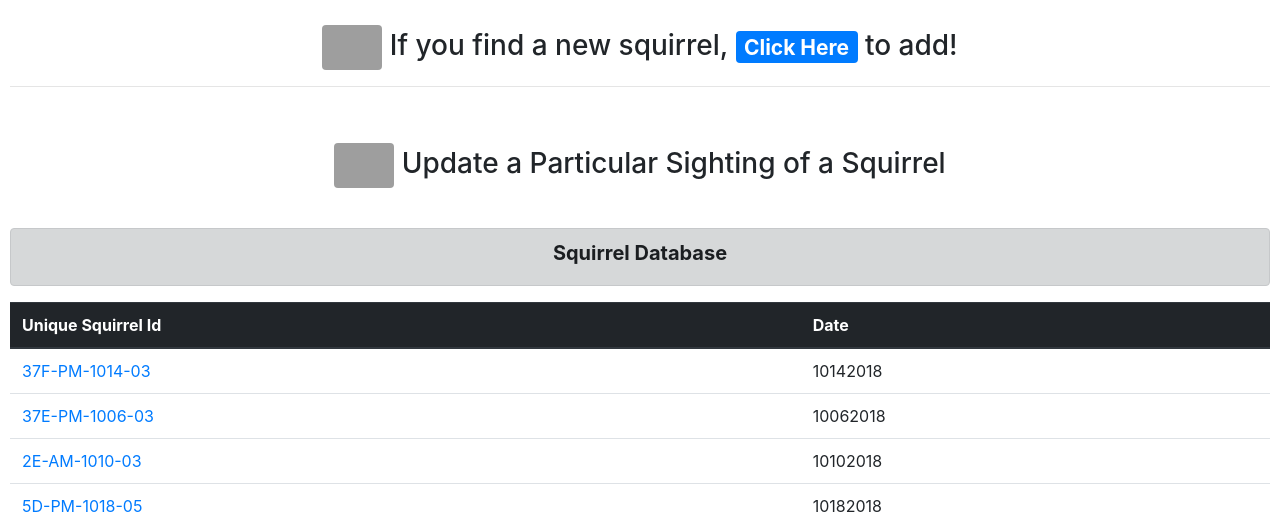
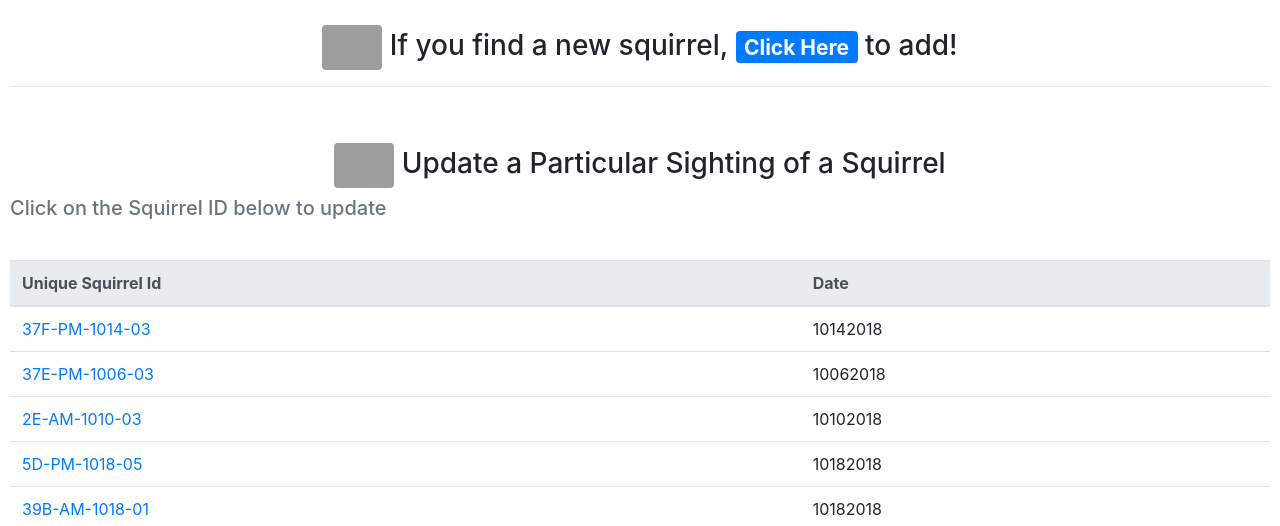
Before and after one commit to BunnyMax345453/Final_Project, a Django app: page /sightings/ in a window 1280 px wide. Shown: the part 315-841 px from the top of the page. Run offline with Django 3.2, Linux system fonts and the light colour scheme; data comes from the database, SQL or seed files in the repository; some libraries are stand-ins or nearby versions; grey boxes are pictures that could not be loaded.

Commit message:
Change sighting.html a little, add a hint in end

```diff
--- a/squirrel_tracker/templates/squirrel_tracker/sighting.html
+++ b/squirrel_tracker/templates/squirrel_tracker/sighting.html
@@ -56,18 +56,16 @@
 			<br>
 			<h3 class='text-center'>
 				<img src="https://img0.baidu.com/it/u=3776646088,3601416339&fm=26&fmt=auto&gp=0.jpg" style="width:60px" class="rounded" alt="..." >
-				Update a Particular Sighting of a Squirrel    </h3>
+				Update a Particular Sighting of a Squirrel
+
+			</h3>
+			<h5><p class="text-secondary">Click on the Squirrel ID below to update</p><h5>
 
 		</p>
 		<br>
 		<div>
 			<table class="table">
-
-				<div class="alert alert-dark text-center" role="alert">
-					<h5><strong> Squirrel Database </strong></h5>
-				</div>
-
-				<thead class = "thead-dark">
+				<thead class = "thead-light">
 					<tr>
 						<th scope = "col">Unique Squirrel Id</th>
 						<th scope = "col">Date</th>
```
